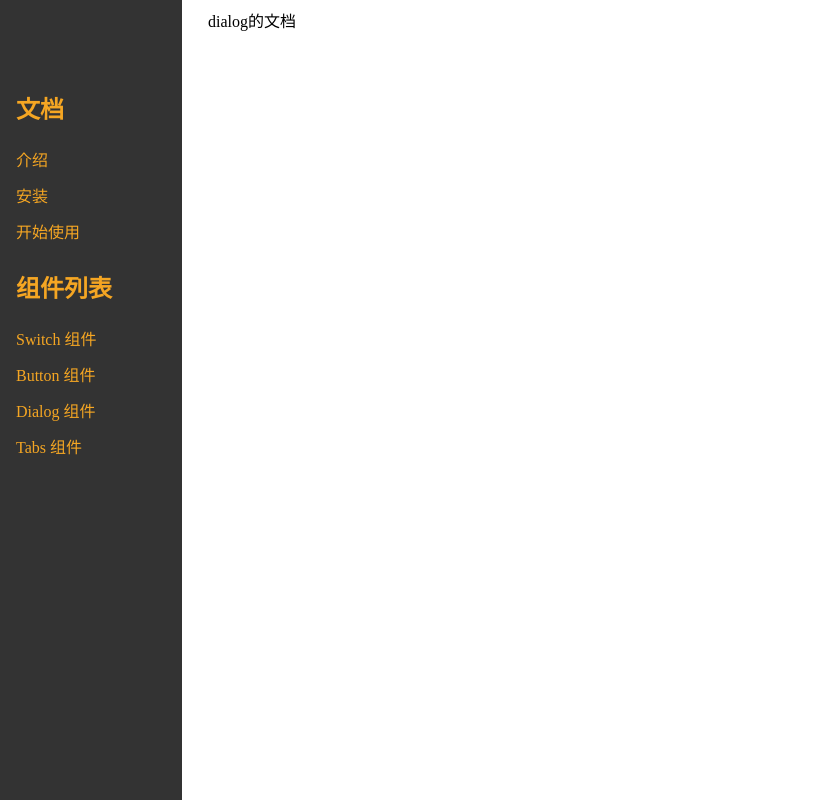
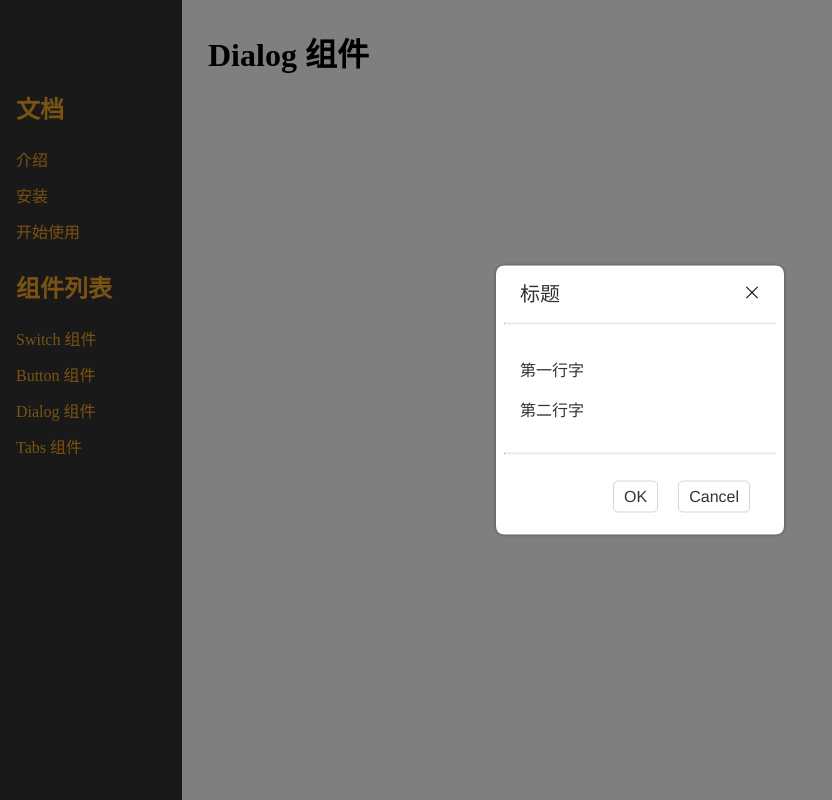
Before and after one commit to Yung-Sun/Shidan-UI, a Vue app: page /#/doc/dialog in a window 1280 px wide. Shown: the whole page, without its empty margins (0-832 px from the left). Built offline with nearby package versions, Linux system fonts and the light colour scheme; some icons are missing.

Commit message:
完成Dialog CSS样式

```diff
--- a/src/components/DialogDemo.vue
+++ b/src/components/DialogDemo.vue
@@ -1,3 +1,11 @@
 <template>
-  <div>dialog的文档</div>
+  <h1>Dialog 组件</h1>
+  <Dialog />
 </template>
+
+<script lang="ts">
+import Dialog from "../lib/Dialog.vue";
+export default {
+  components: { Dialog },
+};
+</script>
--- a/src/lib/Button.vue
+++ b/src/lib/Button.vue
@@ -1,10 +1,5 @@
 <template>
-  <button
-    class="shidan-button"
-    :class="classes"
-    :disabled="disabled"
-    :loading="loading"
-  >
+  <button class="shidan-button" :class="classes" :disabled="disabled">
     <loading
       theme="multi-color"
       size="16"
@@ -18,7 +13,7 @@
   </button>
 </template>
 
-<script>
+<script lang="ts">
 import { computed } from "vue";
 import { Loading } from "@icon-park/vue-next";
 export default {
--- /dev/null
+++ b/src/lib/Dialog.vue
@@ -0,0 +1,98 @@
+<template>
+  <div class="shidan-dialog-overlay"></div>
+  <div class="shidan-dialog-wrapper">
+    <div class="shidan-dialog">
+      <header>
+        <span class="shidan-dialog-title">标题</span>
+        <span class="shidan-dialog-close"></span>
+      </header>
+      <hr />
+      <main>
+        <p>第一行字</p>
+        <p>第二行字</p>
+      </main>
+      <hr />
+      <footer>
+        <Button class="shidan-dialog-ok">OK</Button>
+        <Button class="shidan-dialog-cancel">Cancel</Button>
+      </footer>
+    </div>
+  </div>
+</template>
+
+<script lang="ts">
+import Button from "./Button.vue";
+export default {
+  components: { Button },
+};
+</script>
+
+<style lang="scss">
+$radius: 8px;
+$border-color: #66666633;
+.shidan-dialog {
+  background: white;
+  border-radius: $radius;
+  box-shadow: 0 0 3px fade_out(black, 0.5);
+  padding: 0 8px;
+  min-width: 18em;
+  max-width: 90%;
+  &-overlay {
+    position: fixed;
+    top: 0;
+    left: 0;
+    width: 100%;
+    height: 100%;
+    background: fade_out(black, 0.5);
+    z-index: 12;
+  }
+  &-wrapper {
+    position: fixed;
+    left: 50%;
+    top: 50%;
+    transform: translate(-50%, -50%);
+    z-index: 13;
+  }
+  > hr {
+    border-top: 1px solid $border-color;
+    margin: 4px 0;
+  }
+  > header {
+    padding: 12px 16px;
+    display: flex;
+    align-items: center;
+    justify-content: space-between;
+    font-size: 20px;
+  }
+  > main {
+    padding: 12px 16px;
+  }
+  > footer {
+    padding: 12px 16px;
+    text-align: right;
+  }
+  &-close {
+    position: relative;
+    display: inline-block;
+    width: 16px;
+    height: 16px;
+    cursor: pointer;
+    &::before,
+    &::after {
+      content: "";
+      position: absolute;
+      height: 1px;
+      background: black;
+      width: 100%;
+      top: 50%;
+      left: 50%;
+    }
+    &::before {
+      transform: translate(-50%, -50%) rotate(-45deg);
+    }
+    &::after {
+      transform: translate(-50%, -50%) rotate(45deg);
+    }
+  }
+}
+</style>
```
